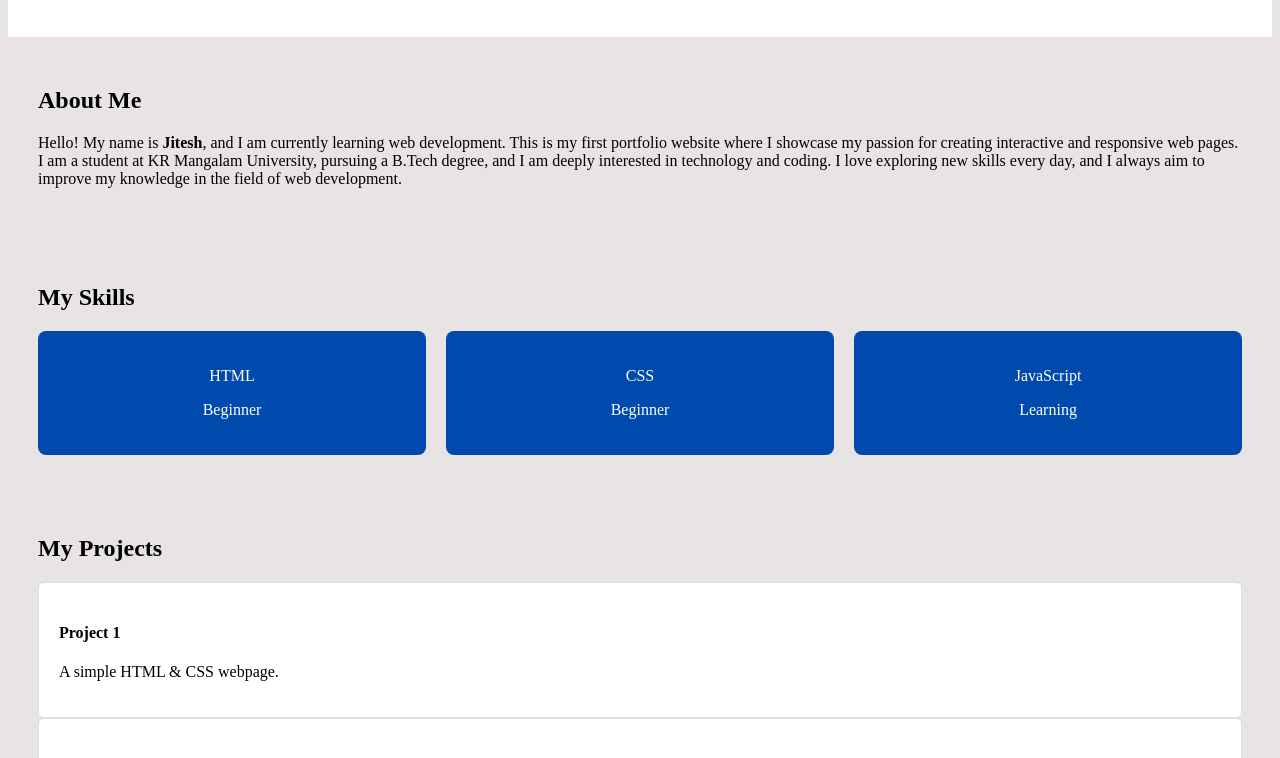
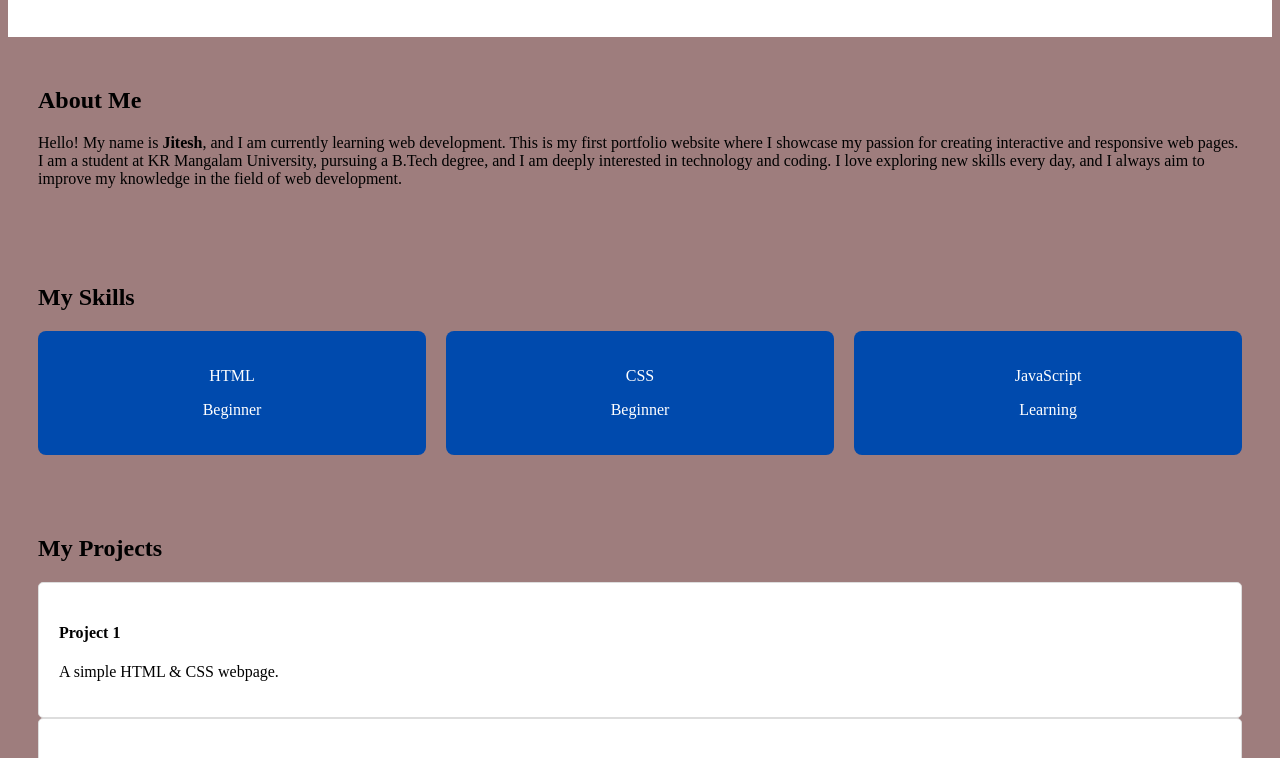
Before and after one commit to Jitesh596/Personal-portfolio, a plain HTML site: page index.html in a window 1280 px wide. Shown: the part 517-1275 px from the top of the page. Drawn offline with Linux system fonts and the light colour scheme.

Commit message:
Updated body background color in style.css

```diff
--- a/style.css
+++ b/style.css
@@ -1,5 +1,5 @@
 body{
-  background: rgb(232, 228, 228);
+  background: rgb(158, 125, 125);
 }
 
 header{
```
